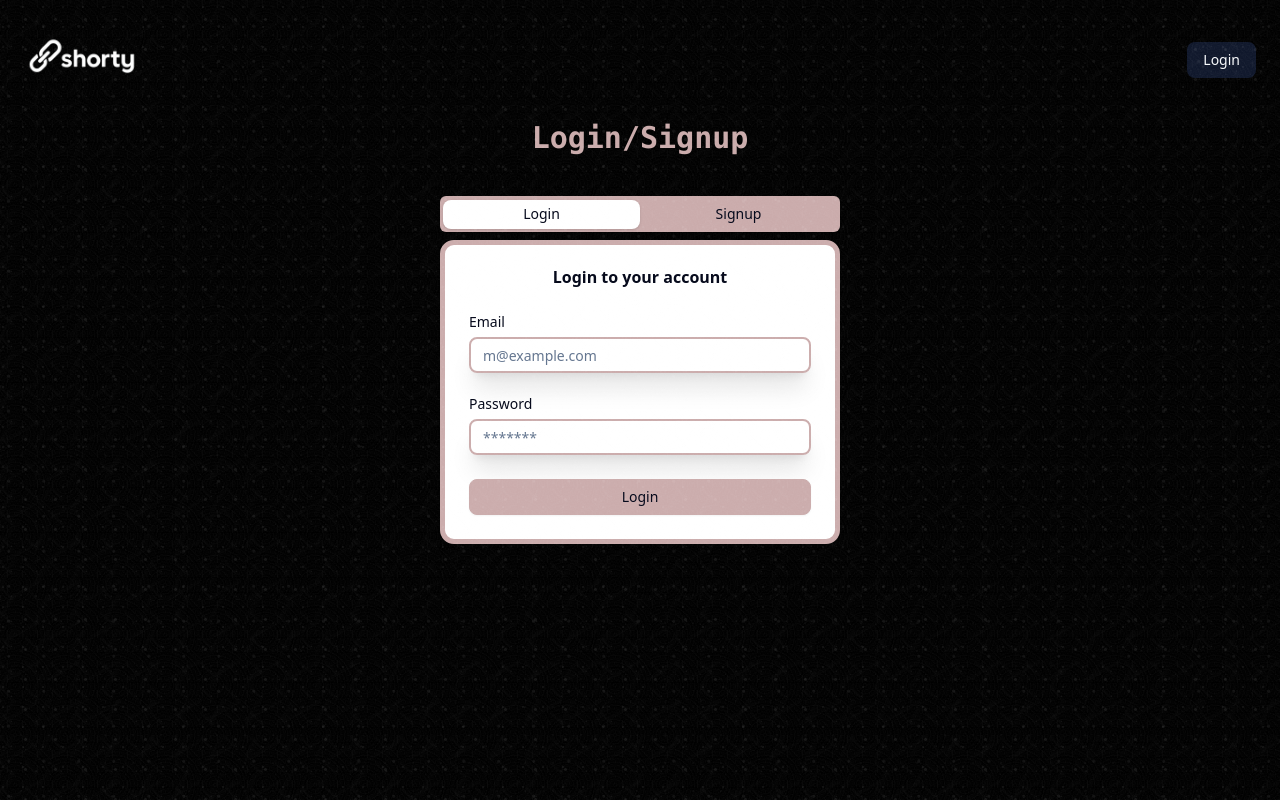
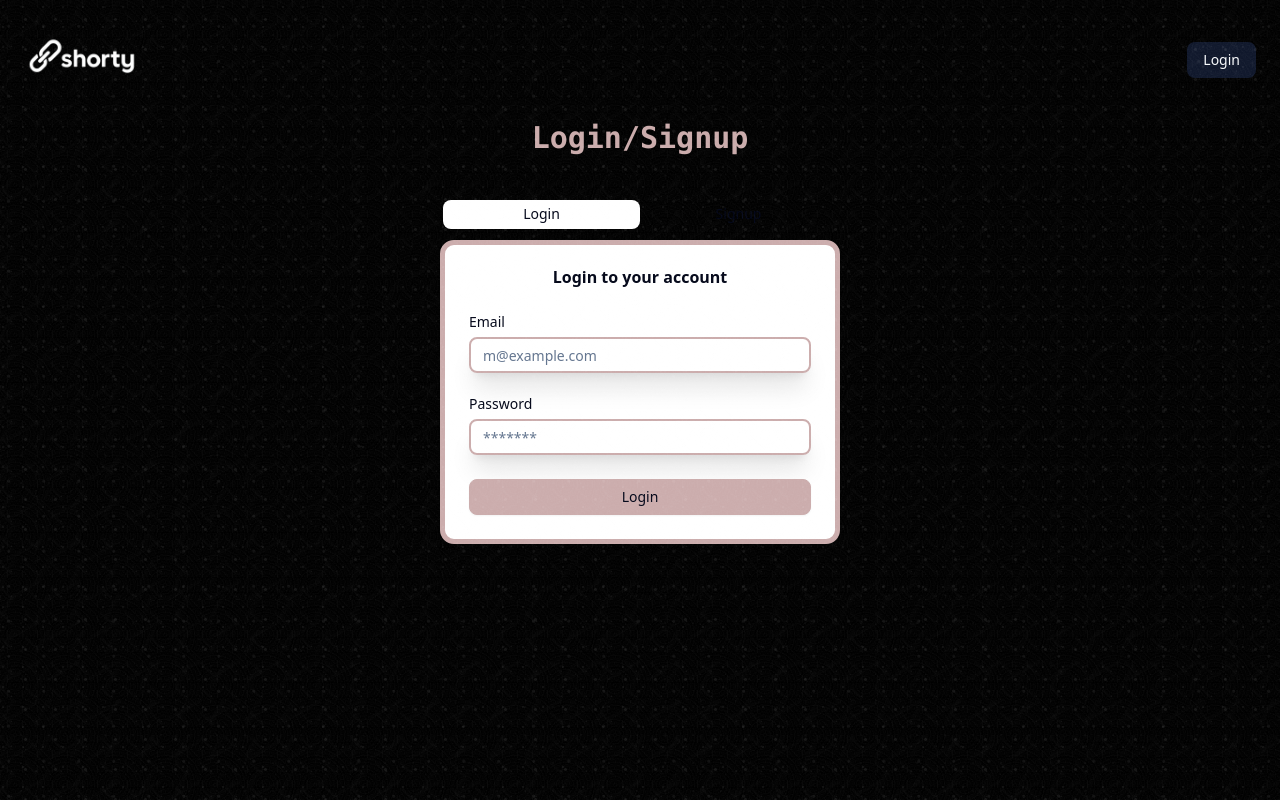
Before and after one commit to harigaurav/Shorty_url_shortner, a React (Vite) app: page /auth in a window 1280 px wide. Built offline with nearby package versions, Linux system fonts and the light colour scheme.

Commit message:
Updated code

```diff
--- a/src/pages/Auth.jsx
+++ b/src/pages/Auth.jsx
@@ -33,7 +33,7 @@ const Auth = () => {
           : "Login/Signup"}
       </h1>
       <Tabs defaultValue="Login" className="w-[400px]">
-        <TabsList className="w-full grid grid-cols-2 bg-[#CAABAB] rounded-sm">
+        <TabsList className="w-full grid grid-cols-2 bg-[] rounded-sm">
           <TabsTrigger value="Login">Login</TabsTrigger>
           <TabsTrigger value="Signup">Signup</TabsTrigger>
         </TabsList>
```
